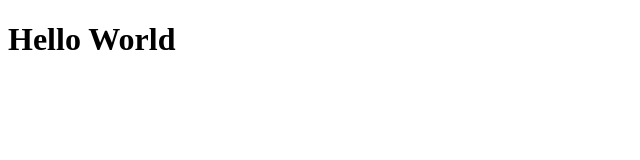
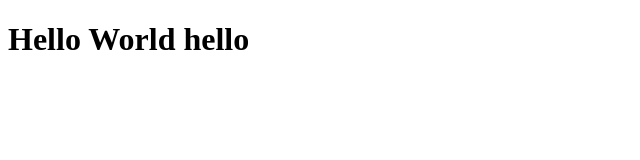
Before and after one commit to ryean0/hack, a React (Create React App) app in the folder frontend/: page / in a window 1280 px wide. Shown: the top 160 px of the page, without its empty margins (0-640 px from the left). Built offline with nearby package versions, Linux system fonts and the light colour scheme.

Commit message:
Hello ryan this is my commit

```diff
--- a/frontend/src/App.js
+++ b/frontend/src/App.js
@@ -1,6 +1,6 @@
 function App() {
   return (
-    <h1>Hello World</h1>
+    <h1>Hello World hello</h1>
   );
 }
 export default App;
```
